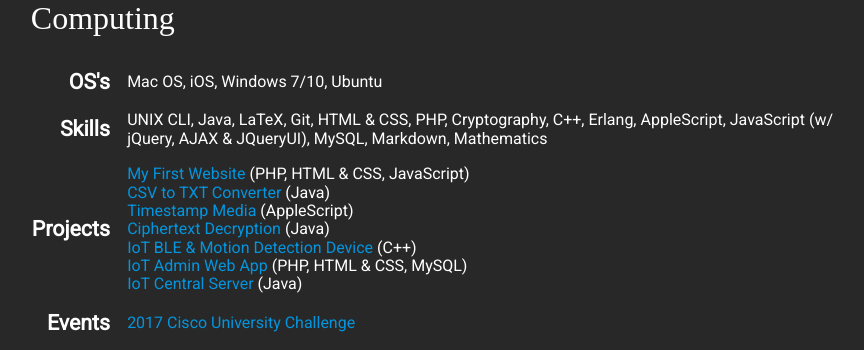
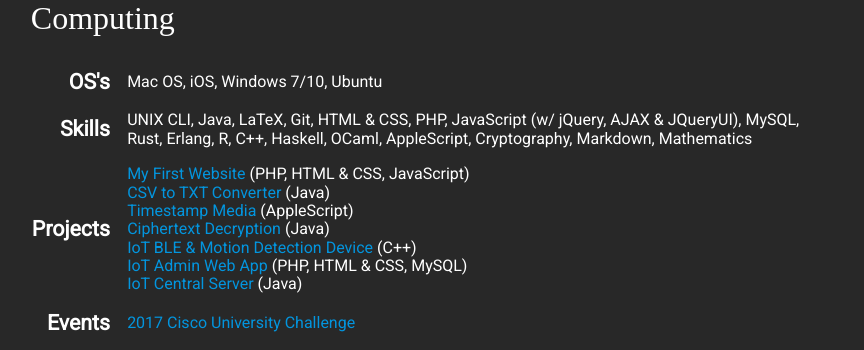
Before and after one commit to d-w-arnold/deltawhiskeyalpha.com, a PHP site: page /computing.php in a window 1280 px wide. Shown: the part 221-571 px from the top of the page, without its empty margins (206-1070 px from the left). Run offline with PHP 8.4, Linux system fonts and the light colour scheme.

Commit message:
Added year 3 programming languages

```diff
--- a/computing.php
+++ b/computing.php
@@ -18,8 +18,7 @@
             </tr>
             <tr>
                 <td class="computingSubTitle">Skills</td>
-                <td class="computingWriting">UNIX CLI, Java, LaTeX, Git, HTML & CSS, PHP, Cryptography, C++, Erlang,
-                    AppleScript, JavaScript (w/ jQuery, AJAX & JQueryUI), MySQL, Markdown, Mathematics
+                <td class="computingWriting">UNIX CLI, Java, LaTeX, Git, HTML & CSS, PHP, JavaScript (w/ jQuery, AJAX & JQueryUI), MySQL, Rust, Erlang, R, C++, Haskell, OCaml, AppleScript, Cryptography, Markdown, Mathematics
                 </td>
             </tr>
             <tr>
```
Also changed, not shown: 1 other file.
